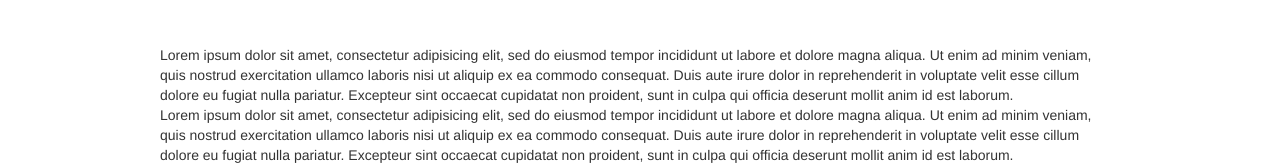
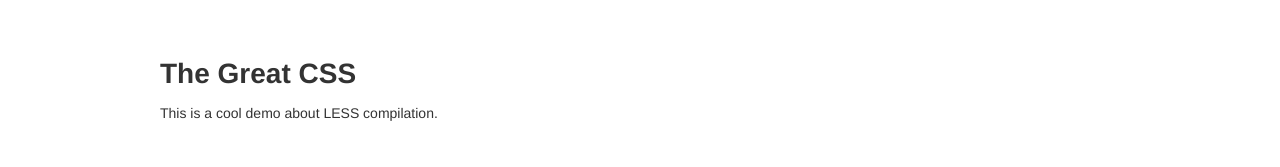
Before and after one commit to krunalrasik/new-ebay, a website: page index.html in a window 1280 px wide. Shown: the top 167 px of the page. Drawn offline with Linux system fonts and the light colour scheme.

Commit message:
more stuff

```diff
--- a/index.html
+++ b/index.html
@@ -14,17 +14,8 @@
  </head>
   <body>
     <div class="container">
-        Lorem ipsum dolor sit amet, consectetur adipisicing elit, sed do eiusmod tempor incididunt ut labore et dolore magna aliqua. Ut enim ad minim veniam, quis nostrud exercitation ullamco laboris nisi ut aliquip ex ea commodo consequat. Duis aute irure dolor in reprehenderit in voluptate velit esse cillum dolore eu fugiat nulla pariatur. Excepteur sint occaecat cupidatat non proident, sunt in culpa qui officia deserunt mollit anim id est laborum.
-        <br />
-        Lorem ipsum dolor sit amet, consectetur adipisicing elit, sed do eiusmod tempor incididunt ut labore et dolore magna aliqua. Ut enim ad minim veniam, quis nostrud exercitation ullamco laboris nisi ut aliquip ex ea commodo consequat. Duis aute irure dolor in reprehenderit in voluptate velit esse cillum dolore eu fugiat nulla pariatur. Excepteur sint occaecat cupidatat non proident, sunt in culpa qui officia deserunt mollit anim id est laborum.
-        <br />
-        Lorem ipsum dolor sit amet, consectetur adipisicing elit, sed do eiusmod tempor incididunt ut labore et dolore magna aliqua. Ut enim ad minim veniam, quis nostrud exercitation ullamco laboris nisi ut aliquip ex ea commodo consequat. Duis aute irure dolor in reprehenderit in voluptate velit esse cillum dolore eu fugiat nulla pariatur. Excepteur sint occaecat cupidatat non proident, sunt in culpa qui officia deserunt mollit anim id est laborum.
-        <br />
-        Lorem ipsum dolor sit amet, consectetur adipisicing elit, sed do eiusmod tempor incididunt ut labore et dolore magna aliqua. Ut enim ad minim veniam, quis nostrud exercitation ullamco laboris nisi ut aliquip ex ea commodo consequat. Duis aute irure dolor in reprehenderit in voluptate velit esse cillum dolore eu fugiat nulla pariatur. Excepteur sint occaecat cupidatat non proident, sunt in culpa qui officia deserunt mollit anim id est laborum.
-        <br />
-        Lorem ipsum dolor sit amet, consectetur adipisicing elit, sed do eiusmod tempor incididunt ut labore et dolore magna aliqua. Ut enim ad minim veniam, quis nostrud exercitation ullamco laboris nisi ut aliquip ex ea commodo consequat. Duis aute irure dolor in reprehenderit in voluptate velit esse cillum dolore eu fugiat nulla pariatur. Excepteur sint occaecat cupidatat non proident, sunt in culpa qui officia deserunt mollit anim id est laborum.
-        <br />
-        Lorem ipsum dolor sit amet, consectetur adipisicing elit, sed do eiusmod tempor incididunt ut labore et dolore magna aliqua. Ut enim ad minim veniam, quis nostrud exercitation ullamco laboris nisi ut aliquip ex ea commodo consequat. Duis aute irure dolor in reprehenderit in voluptate velit esse cillum dolore eu fugiat nulla pariatur. Excepteur sint occaecat cupidatat non proident, sunt in culpa qui officia deserunt mollit anim id est laborum.
+    <h1> The Great CSS</h1>
+    <p> This is a cool demo about LESS compilation.
     </div>
     <div class="bg1"></div>
     <div>
```
